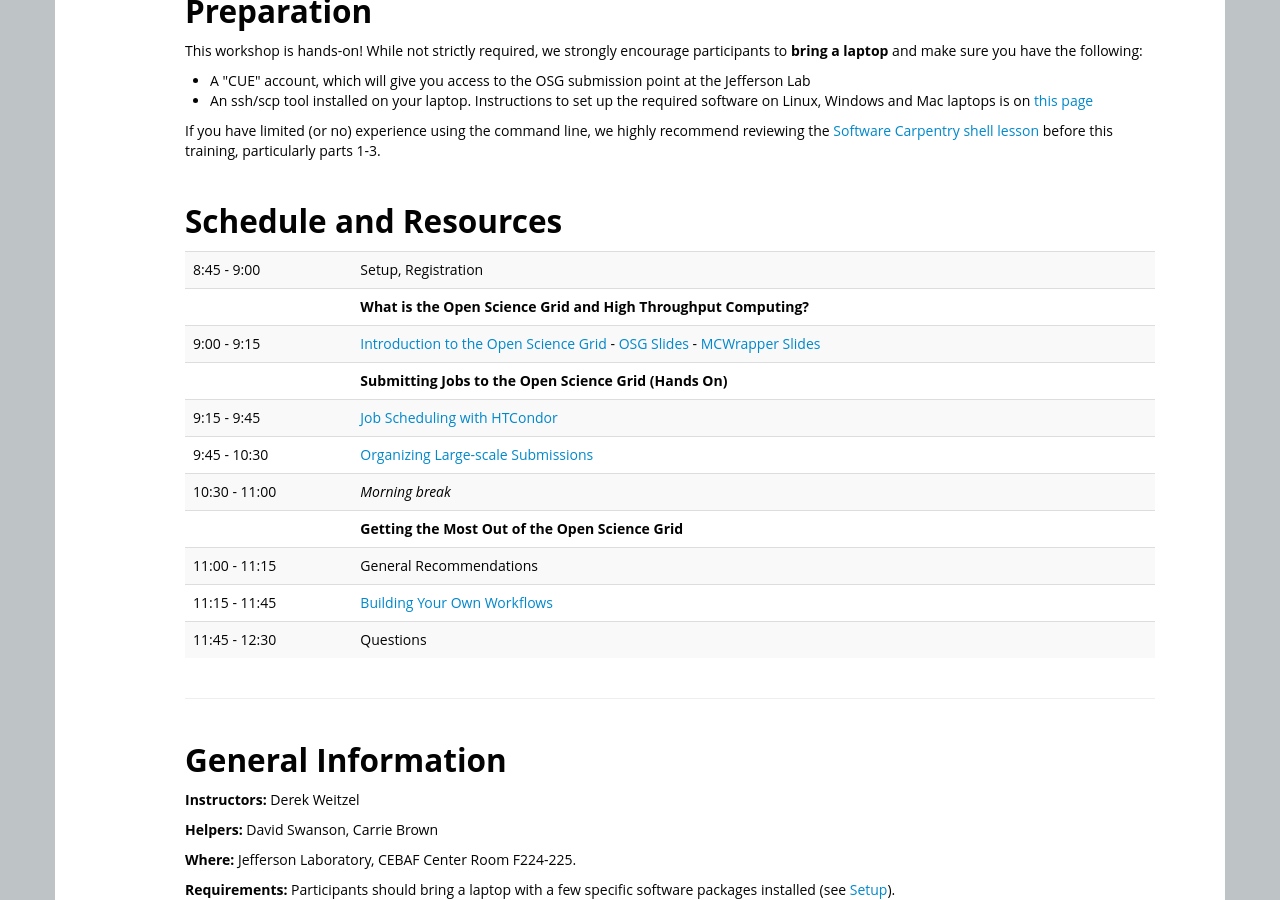
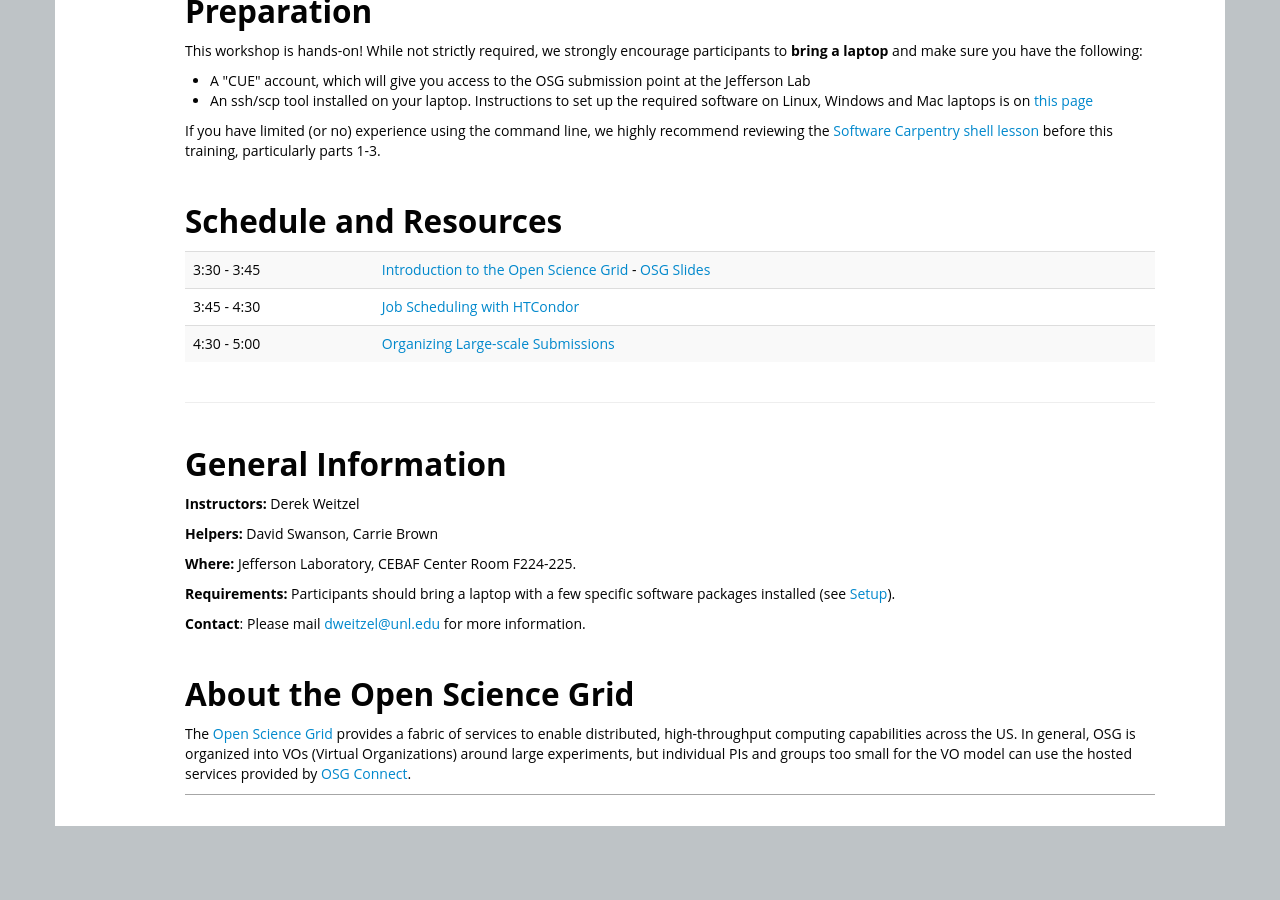
Before and after one commit to unlhcc/OSG-UserTraining-MWBD-2019, a Jekyll site: the page built from index.html, in a window 1280 px wide and 900 px high, scrolled down 742 px. Built offline with Jekyll 4.4.1, drawn with Linux system fonts in a browser that asks for light colours; after the commit the page ends 1588 px from its top, so only the background shows below that.

Commit message:
Update index.html

```diff
--- a/index.html
+++ b/index.html
@@ -60,17 +60,9 @@
 
 <div class="row-fluid">
     <table class="table table-striped">
-    <tr> <td>8:45 - 9:00</td> <td>Setup, Registration</tr>
-    <tr><td></td><th>What is the Open Science Grid and High Throughput Computing?</th></tr>
-    <tr> <td>9:00 - 9:15 </td> <td> <a href="materials/AHM/01-IntroGrid.html">Introduction to the Open Science Grid </a> - <a href="https://github.com/SWC-OSG-Workshop/OSG-UserTraining-JLab-2019/blob/gh-pages/materials/AHM/slides/2019-03-21-OSG-Jlab-intro.pdf">OSG Slides</a> - <a href="https://github.com/SWC-OSG-Workshop/OSG-UserTraining-JLab-2019/blob/gh-pages/materials/AHM/slides/MCwrapper_OSG_training2.pdf">MCWrapper Slides</a></td> </tr>
-    <tr><td></td><th>Submitting Jobs to the Open Science Grid (Hands On)</th></tr>
-      <tr> <td>9:15 - 9:45</td> <td><a href="materials/AHM/02-HTCondor-Submitting.html">Job Scheduling with HTCondor</a></td> </tr>
-      <tr> <td>9:45 - 10:30 </td> <td><a href="materials/AHM/03-Scaling-Up.html">Organizing Large-scale Submissions</a> </td> </tr>
-      <tr> <td>10:30 - 11:00</td> <td><em>Morning break</em></td> </tr>
-      <tr><td></td><th>Getting the Most Out of the Open Science Grid</th></tr>
-      <tr> <td>11:00 - 11:15 </td> <td>General Recommendations</td></tr>
-      <tr> <td>11:15 - 11:45 </td> <td><a href="materials/AHM/04-DAG-Workflow.html">Building Your Own Workflows</a></td></tr>
-      <tr> <td>11:45 - 12:30 </td> <td>Questions</td></tr>
+    <tr> <td>3:30 - 3:45 </td> <td> <a href="materials/AHM/01-IntroGrid.html">Introduction to the Open Science Grid </a> - <a href="https://github.com/unlhcc/OSG-UserTraining-MWBD-2019/raw/gh-pages/materials/AHM/slides/2019-03-21-OSG-Jlab-intro.pdf">OSG Slides</a></td> </tr>
+      <tr> <td>3:45 - 4:30</td> <td><a href="materials/AHM/02-HTCondor-Submitting.html">Job Scheduling with HTCondor</a></td> </tr>
+      <tr> <td>4:30 - 5:00 </td> <td><a href="materials/AHM/03-Scaling-Up.html">Organizing Large-scale Submissions</a> </td> </tr>
     </table>
   </div>
 <hr/>
```
